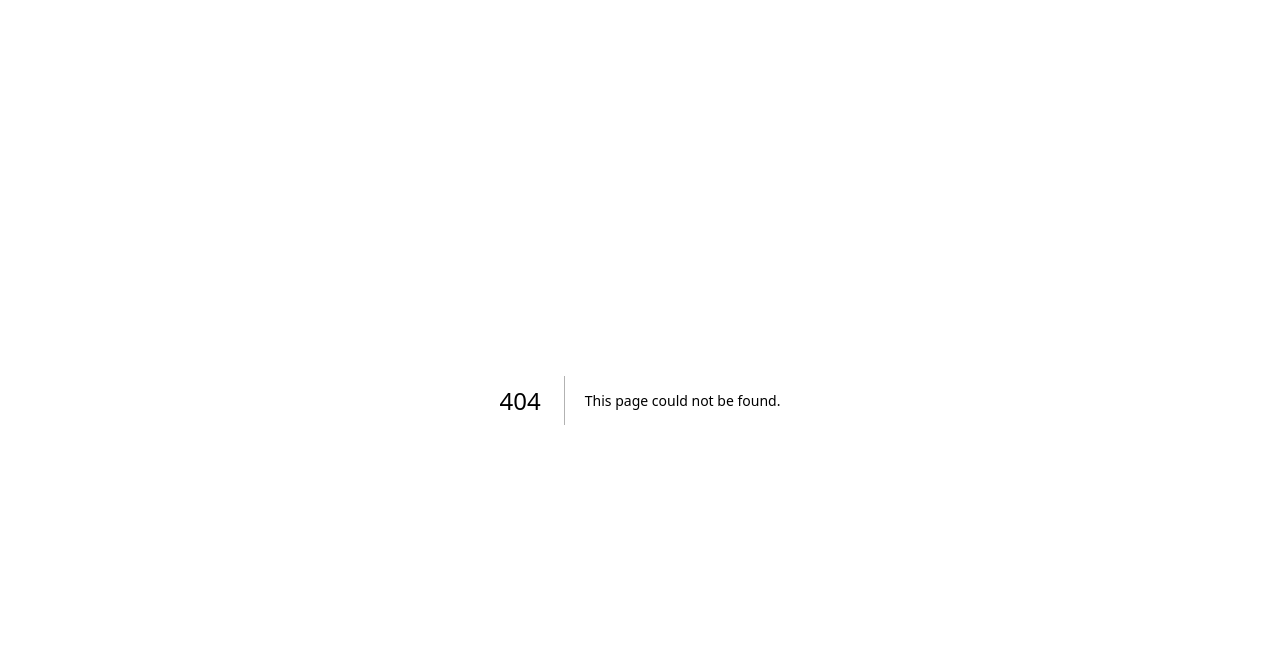
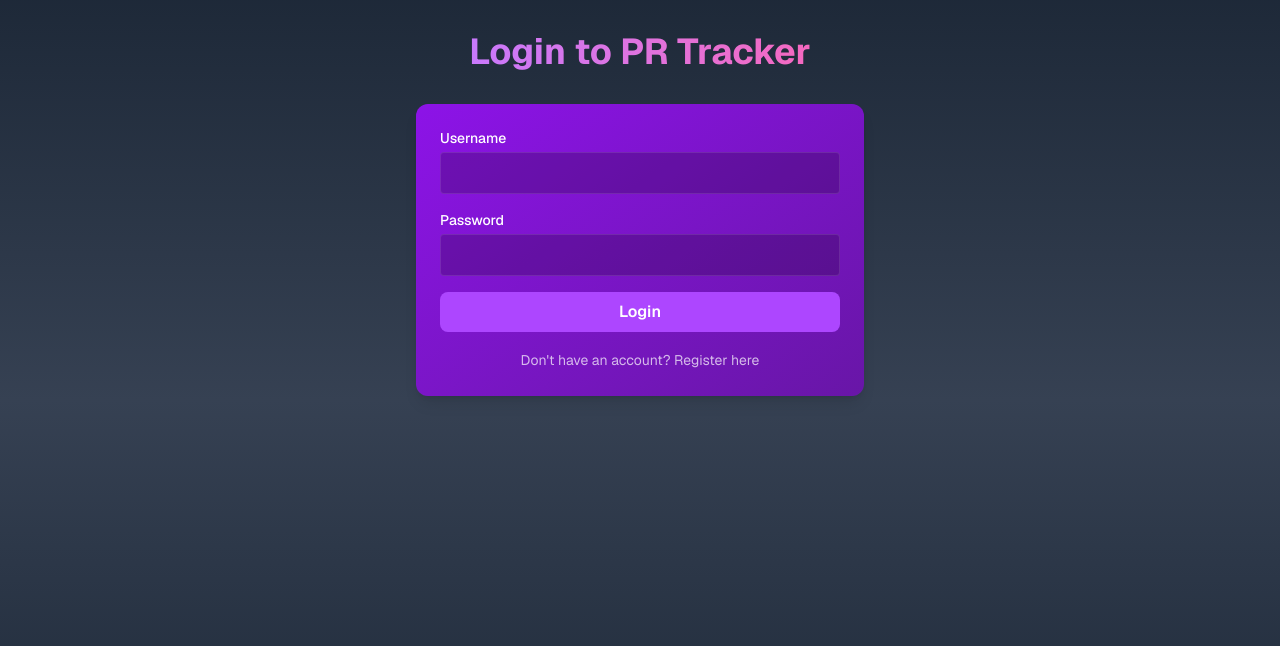
Before and after one commit to ssamuuu/CrossFit-app-, a Next.js app: page /login in a window 1280 px wide. Before the commit this address had no page. Shown: the top 646 px of the page. Built offline with nearby package versions, Linux system fonts and the light colour scheme.

Commit message:
sivut hyvässä tilassa

```diff
--- a/package.json
+++ b/package.json
@@ -24,6 +24,7 @@
     "chart.js": "^4.4.8",
     "drizzle-orm": "^0.41.0",
     "next": "^15.2.3",
+    "next-auth": "^4.24.11",
     "postgres": "^3.4.4",
     "react": "^19.0.0",
     "react-chartjs-2": "^5.3.0",
--- /dev/null
+++ b/src/app/login/page.tsx
@@ -0,0 +1,72 @@
+'use client';
+
+import { useState } from 'react';
+import { useRouter } from 'next/navigation';
+
+export default function LoginPage() {
+  const [isLogin, setIsLogin] = useState(true);
+  const [formData, setFormData] = useState({
+    username: '',
+    password: ''
+  });
+  const router = useRouter();
+
+  const handleSubmit = async (e: React.FormEvent) => {
+    e.preventDefault();
+    // TODO: Add actual authentication logic here
+    console.log(isLogin ? 'Logging in...' : 'Registering...', formData);
+    router.push('/pr-tracker');
+  };
+
+  return (
+    <main className="min-h-screen bg-gradient-to-b from-gray-800 via-gray-700 to-gray-800 p-8">
+      <div className="max-w-md mx-auto">
+        <h1 className="text-4xl font-bold mb-8 text-center bg-clip-text text-transparent bg-gradient-to-r from-purple-400 to-pink-400">
+          {isLogin ? 'Login to PR Tracker' : 'Create New Account'}
+        </h1>
+
+        <div className="bg-gradient-to-br from-purple-600/90 to-purple-800/90 p-6 rounded-xl shadow-lg">
+          <form onSubmit={handleSubmit} className="space-y-4">
+            <div>
+              <label className="block text-sm font-medium mb-1">Username</label>
+              <input
+                type="text"
+                value={formData.username}
+                onChange={(e) => setFormData({...formData, username: e.target.value})}
+                className="w-full p-2 rounded bg-black/20 border border-white/10 focus:outline-none focus:border-purple-400"
+                required
+              />
+            </div>
+            <div>
+              <label className="block text-sm font-medium mb-1">Password</label>
+              <input
+                type="password"
+                value={formData.password}
+                onChange={(e) => setFormData({...formData, password: e.target.value})}
+                className="w-full p-2 rounded bg-black/20 border border-white/10 focus:outline-none focus:border-purple-400"
+                required
+              />
+            </div>
+            <button
+              type="submit"
+              className="w-full bg-purple-500 hover:bg-purple-600 text-white py-2 rounded-lg font-semibold transition-colors"
+            >
+              {isLogin ? 'Login' : 'Create Account'}
+            </button>
+          </form>
+
+          <div className="mt-4 text-center">
+            <button
+              onClick={() => setIsLogin(!isLogin)}
+              className="text-sm text-white/70 hover:text-white transition-colors"
+            >
+              {isLogin
+                ? "Don't have an account? Register here"
+                : 'Already have an account? Login here'}
+            </button>
+          </div>
+        </div>
+      </div>
+    </main>
+  );
+}
--- a/src/app/page.tsx
+++ b/src/app/page.tsx
@@ -10,7 +10,7 @@ export default function HomePage() {
           </h1>
 
           <p className="text-xl text-gray-300 text-center max-w-2xl">
-            Discover CrossFit movements, essential equipment, and track your WOD progress
+            Discover CrossFit movements, essential equipment, and track your progress
           </p>
 
           <div className="relative w-full max-w-7xl rounded-xl overflow-hidden shadow-xl">
@@ -37,10 +37,10 @@ export default function HomePage() {
                     Equipment
                   </Link>
                   <Link
-                    href="/tracker"
+                    href="/login"
                     className="bg-purple-500/95 text-white px-8 py-4 rounded-lg font-semibold shadow-lg text-lg"
                   >
-                    WOD Tracker
+                    PR Tracker / Login
                   </Link>
                 </div>
               </div>
@@ -62,8 +62,8 @@ export default function HomePage() {
                 color: "from-emerald-600/90 to-emerald-800/90"
               },
               {
-                title: "Track WODs",
-                description: "Log your workouts of the day and monitor your CrossFit progress",
+                title: "Track your personal records",
+                description: "Log your personal records and monitor your progress",
                 icon: "📊",
                 color: "from-purple-600/90 to-purple-800/90"
               }
--- /dev/null
+++ b/src/app/pr-tracker/page.tsx
@@ -0,0 +1,39 @@
+'use client';
+
+import { useState } from 'react';
+import { Line } from 'react-chartjs-2';
+import {
+  Chart as ChartJS,
+  CategoryScale,
+  LinearScale,
+  PointElement,
+  LineElement,
+  Title,
+  Tooltip,
+  Legend
+} from 'chart.js';
+
+ChartJS.register(
+  CategoryScale,
+  LinearScale,
+  PointElement,
+  LineElement,
+  Title,
+  Tooltip,
+  Legend
+);
+
+export default function PRTrackerPage() {
+  // Add your PR tracking logic here
+  return (
+    <main className="min-h-screen bg-gradient-to-b from-gray-800 via-gray-700 to-gray-800 p-8">
+      <div className="max-w-6xl mx-auto">
+        <h1 className="text-4xl font-bold mb-8 text-center bg-clip-text text-transparent bg-gradient-to-r from-purple-400 to-pink-400">
+          Personal Records
+        </h1>
+
+        {/* Add your PR tracking UI here */}
+      </div>
+    </main>
+  );
+}
```
Also changed, not shown: 1 other file (tests, documents, lock files or other folders).
